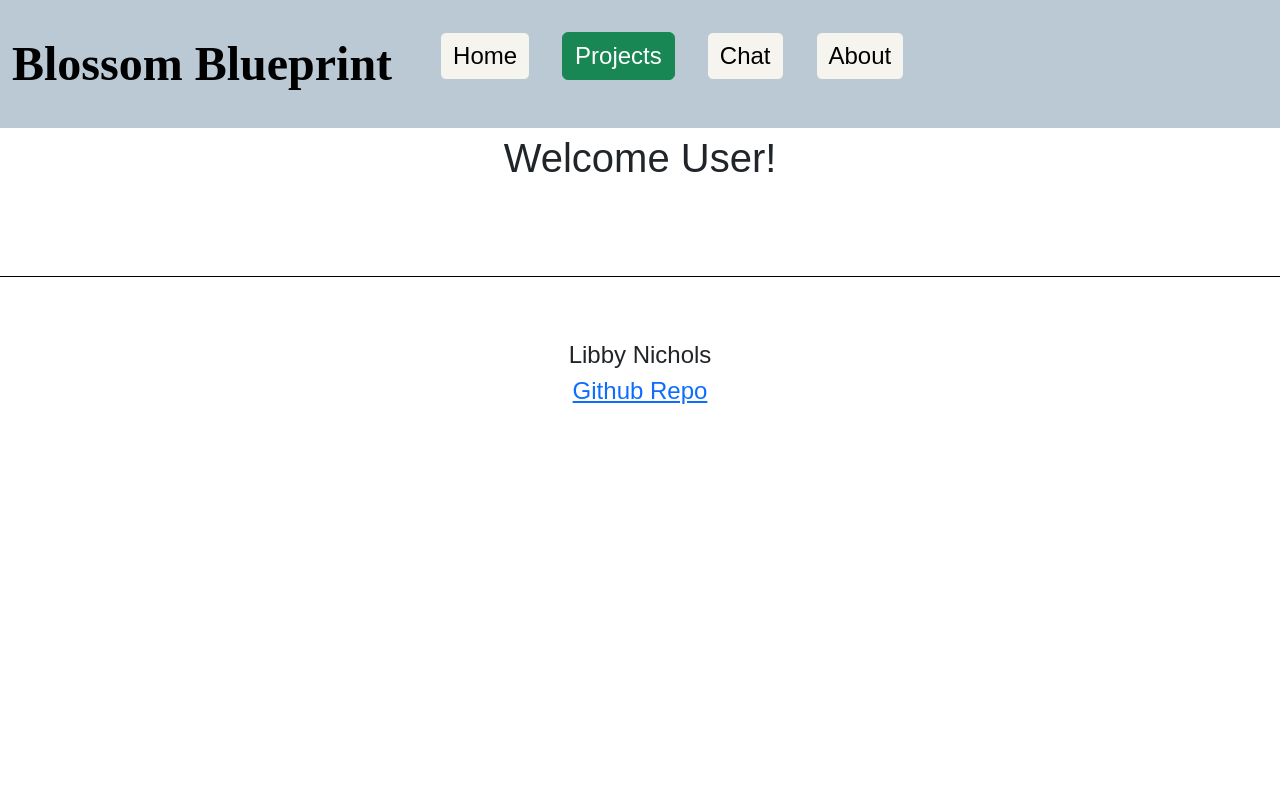
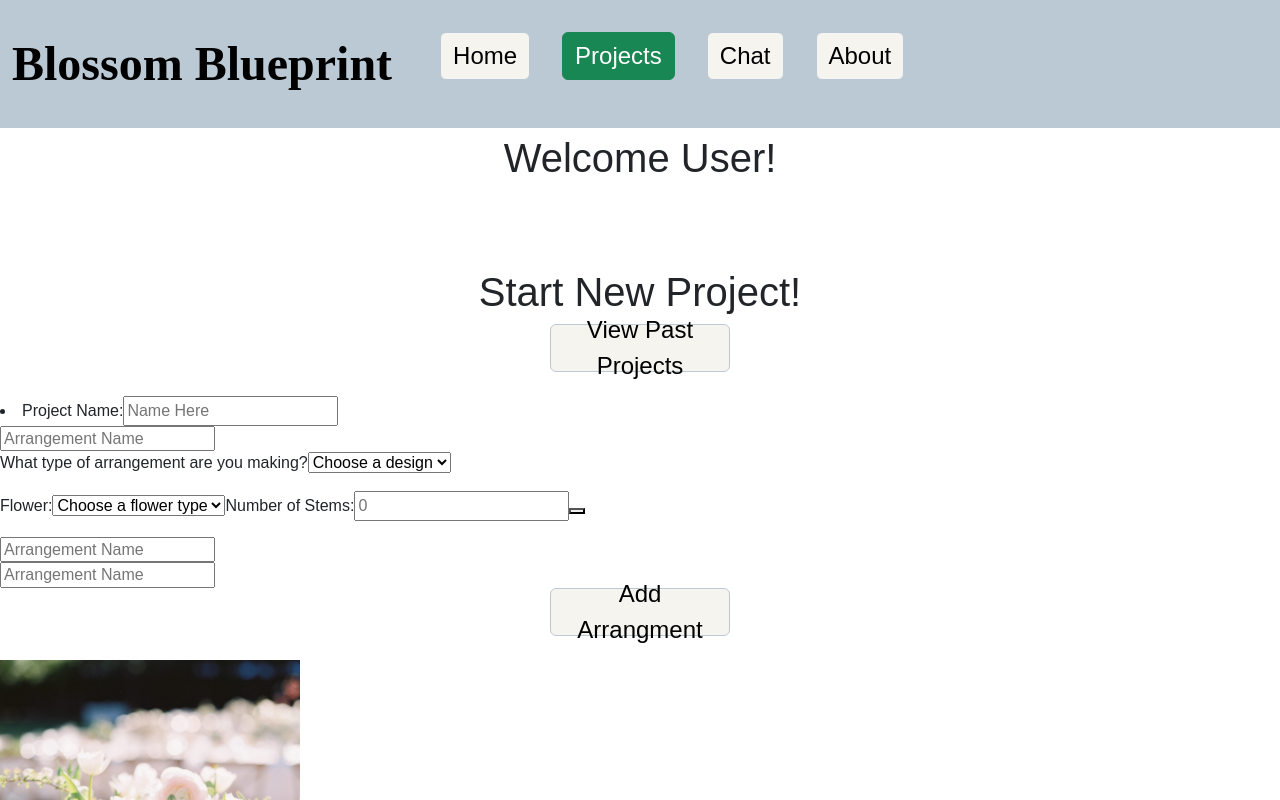
Before and after one commit to libbynic/flowers, a React (Vite) app: page /projects in a window 1280 px wide. Shown: the top 800 px of the page. Built offline with nearby package versions, Linux system fonts and the light colour scheme.

Commit message:
deleting body tags

```diff
--- a/src/login/login.jsx
+++ b/src/login/login.jsx
@@ -3,7 +3,6 @@ import React from 'react';
 export function Login() {
   return (
    <main>
-    <body>
 <iframe width="600" height="300" src="https://www.youtube.com/embed/tgCm_fj9gvE?autoplay=1&mute=1&loop=1&playlist=tgCm_fj9gvE" title="YouTube video player" frameBorder="0" allow="accelerometer; autoplay; clipboard-write; encrypted-media; gyroscope; picture-in-picture; web-share" referrerPolicy="strict-origin-when-cross-origin" allowFullScreen></iframe>
 <div className="center-div">
     <h1>Welcome to Blossom Blueprint</h1>
@@ -22,7 +21,6 @@ export function Login() {
         </div>
     </form>
 <br/>
-</body>
 </main>
   );
 }
--- a/src/projects/projects.jsx
+++ b/src/projects/projects.jsx
@@ -3,7 +3,6 @@ import React from 'react';
 export function Projects() {
   return (
    <main>
-        <body>
             <div class="center-div"/>
                 <h1>Start New Project!</h1>
                 <div class="form-buttons">
@@ -137,7 +136,6 @@ export function Projects() {
 </form>
 <br/>
 <img src="projectsImage.jpg" width="300" />
-</body>
 <br/>
 </main>
   );
```
